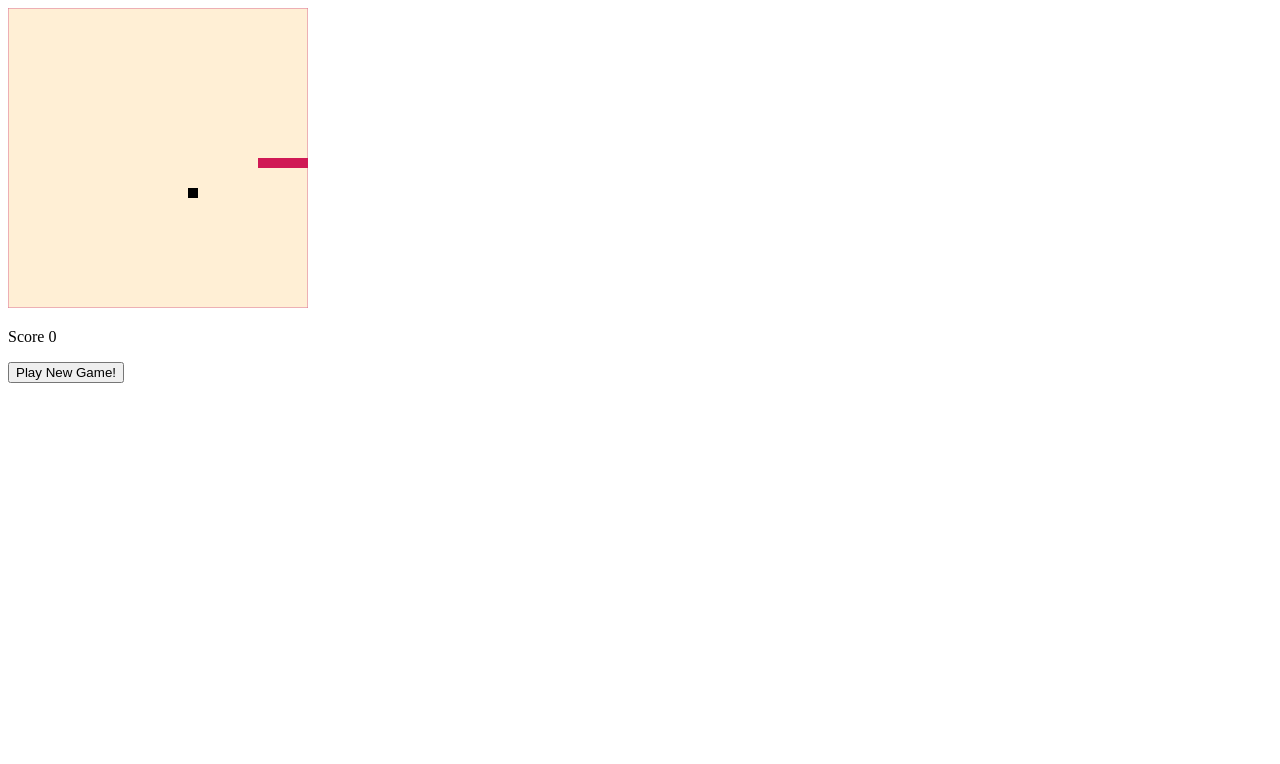
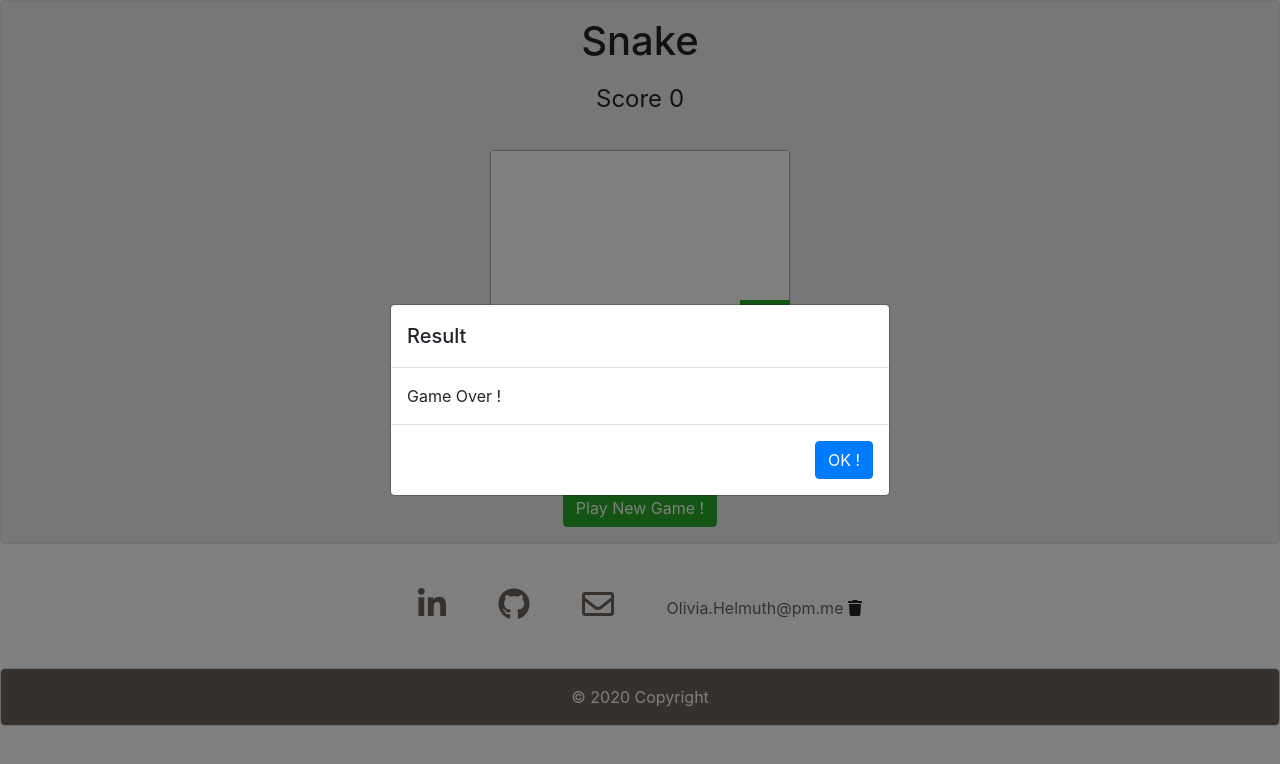
Before and after one commit to OliviaHelmuth/Snake, a website: page Snake.html in a window 1280 px wide. Drawn offline with nearby package versions, Linux system fonts and the light colour scheme.

Commit message:
add style and enhance logic

```diff
--- a/Snake.html
+++ b/Snake.html
@@ -1,16 +1,76 @@
 <!DOCTYPE html>
 <html lang="en">
+
 <head>
     <meta charset="UTF-8">
     <meta name="viewport" content="width=device-width, initial-scale=1.0">
-    <title>Document</title>
+    <title>Snake</title>
     <link rel="stylesheet" href="./Snakecss.css">
+    <link rel="stylesheet" href="./node_modules/bootstrap/dist/css/bootstrap.min.css">
+    <link rel="stylesheet" href="./node_modules/@fortawesome/fontawesome-free/css/all.min.css">
+    <script src="./node_modules/jquery/dist/jquery.min.js"></script>
+    <script src="./node_modules/bootstrap/dist/js/bootstrap.min.js"></script>
+    <link rel="stylesheet" href="../../learn_jquery/node_modules/@fortawesome/fontawesome-free/css/all.min.css">
 </head>
+
 <body>
-    <canvas id="snakeCanvas" width="300" height="300">
-    </canvas>
-    <p> Score <span id="playerScore">0</span></p>
-    <button id="playAgain">Play New Game!</button>
+    <div class="container-fluid border" id="wrapper">
+        <div class="text-center">
+            <h1 class="margin">Snake</h1>
+            <p class="margin"> Score <span id="playerScore">0</span></p>
+            <canvas class="border margin" id="snakeCanvas" width="300" height="300">
+            </canvas>
+        </div>
+        <div class="text-center">
+            <button id="playAgain" type="button" class="margin btn btn-success">Play New Game !</button>
+        </div>
+    </div>
+    <!-- modal for Snake -->
+    <div class="modal fade" id="modalSnake" tabindex="-1" role="dialog" aria-labelledby="modalSnakeTitle"
+    aria-hidden="true">
+    <div class="modal-dialog modal-dialog-centered" role="document">
+      <div class="modal-content">
+        <div class="modal-header">
+          <h5 class="modal-title" id="modalSnakeTitle">Result</h5>
+        </div>
+        <div class="modal-body" id="snakeOutput">
+        </div>
+        <div class="modal-footer">
+          <button type="button" class="btn btn-primary" data-dismiss="modal">OK !</button>
+        </div>
+      </div>
+    </div>
+  </div>
+<!-- footer -->
+    <footer class="page-footer font-small" id="footer">
+        <div class="container">
+            <div class="row">
+                <div class="col-md-12 py-5">
+                    <div class="sm-5 text-center">
+                        <!--Linkedin -->
+                        <a class="footer-icon" href="https://www.linkedin.com/in/olivia-h-a184731a3/" target="_blank">
+                            <i class="brown-font fab fa-linkedin-in fa-lg white-text mr-md-5 mr-3 fa-2x"> </i>
+                        </a>
+                        <!--GitHub-->
+                        <a class="footer-icon" href="https://github.com/OliviaHelmuth" target="_blank">
+                            <i class="brown-font fab fa-github fa-lg white-text mr-md-5 mr-3 fa-2x"></i>
+                        </a>
+                        <!-- Email -->
+                        <a class="footer-icon" href="mailto:Olivia.Helmuth@pm.me">
+                            <i class="brown-font far fa-envelope fa-lg white-text mr-md-5 mr-3 fa-2x">
+                            </i>
+                        </a>
+                        <span class="brown-font">Olivia.Helmuth@pm.me</span>
+                        <i class="fas fa-trash"></i>
+                    </div>
+                </div>
+            </div>
+        </div>
+        <!-- Copyright -->
+        <div class="footer-copyright border text-center py-3" id="copyright">© 2020 Copyright </div>
+        <!-- Copyright -->
+    </footer>
     <script src="./Snakejs.js"></script>
 </body>
+
 </html>
--- a/Snakecss.css
+++ b/Snakecss.css
@@ -1,3 +1,28 @@
-/* #snakeCanvas {
-    border-style: solid;
-} */
+#footer i:hover {
+    color:;
+}
+#footer a {
+    text-decoration: none;
+}
+#playAgain {
+    background-color: #29A829;
+}
+#wrapper {
+    background-color: #efeeea;
+}
+#wrapper p {
+    font-size: 1.5rem;
+}
+#copyright {
+    background-color: #6C625A;
+    color: white;
+}
+.border {
+    border-radius: 5px;
+}
+.margin {
+    margin: 1rem;
+}
+.brown-font {
+    color:#6c625a;
+}
--- a/Snakejs.js
+++ b/Snakejs.js
@@ -1,10 +1,10 @@
 const snakeCanvas = document.getElementById("snakeCanvas");
 const ctx = snakeCanvas.getContext("2d");
 const p = document.getElementById("playerScore");
-const snakeCanvasColor = "papayawhip";
-const snakeCanvasBorderColor = "palevioletred";
-const snakeColor = "#d01955";
-const foodColor = "black";
+const snakeCanvasColor = "white";
+const snakeCanvasBorderColor = "#6c625a";
+const snakeColor = "#29A829";
+const foodColor = "#6c625a";
 let randomNum = 0;
 let Score = 0;
 let playerSpeed = 150;
@@ -15,22 +15,22 @@ let snake = [
     { x: 120, y: 150 },
     { x: 110, y: 150 },
 ];
-let snakeFood = {x: randomNum, y: randomNum}; // always put after createFood()
+let snakeFood = { x: randomNum, y: randomNum }; // always put after createFood()
 function createFood() {
-    randomNum = random10(0,snakeCanvas.width - 10);
-    snakeFood = {x: randomNum, y: randomNum}; // always put after createFood()
+    randomNum = random10(0, snakeCanvas.width - 10);
+    snakeFood = { x: randomNum, y: randomNum }; // always put after createFood()
     ifFoodOnSnake();
 }
 function ifFoodOnSnake() {
     snake.forEach(snakePart => {
         if (snakePart.x == snakeFood.x) {
             createFood();
-            snakeFood = {x: randomNum, y: randomNum}; // always put after createFood()
+            snakeFood = { x: randomNum, y: randomNum }; // always put after createFood()
         }
     });
 }
-function random10(min, max){
-    return Math.round((Math.random()*(max-min)+min)/10)*10;
+function random10(min, max) {
+    return Math.round((Math.random() * (max - min) + min) / 10) * 10;
 }
 createFood();
 function clearCanvas() {
@@ -43,7 +43,7 @@ let dx = 10;
 let dy = 0;
 function drawFood() {
     ctx.fillStyle = foodColor;
-    ctx.fillRect(snakeFood.x,snakeFood.y, 10, 10);
+    ctx.fillRect(snakeFood.x, snakeFood.y, 10, 10);
 }
 function advanceSnake() {
     const head = { x: snake[0].x + dx, y: snake[0].y + dy };
@@ -71,7 +71,7 @@ function main() {
 }
 main();
 document.body.addEventListener("keydown", changeDirection);
-function changeDirection() {
+function changeDirection(e) {
     const LeftKey = 37;
     const RightKey = 39;
     const UpKey = 38;
@@ -83,18 +83,22 @@ function changeDirection() {
     const goingDown = dy === 10;
 
     if (keyPressed == LeftKey && !goingRight) {
+        e.preventDefault(); // without it, the website would scroll up and down on the arrow keys
         dx = -10;
         dy = 0;
     }
     if (keyPressed == RightKey && !goingLeft) {
+        e.preventDefault(); // without it, the website would scroll up and down on the arrow keys
         dx = 10;
         dy = 0;
     }
     if (keyPressed == UpKey && !goingDown) {
+        e.preventDefault(); // without it, the website would scroll up and down on the arrow keys
         dx = 0;
         dy = -10;
     }
     if (keyPressed == DownKey && !goingUp) {
+        e.preventDefault(); // without it, the website would scroll up and down on the arrow keys
         dx = 0;
         dy = 10;
     }
@@ -106,7 +110,8 @@ function checkGameOver() {
             snakePart.x < 0 ||
             snakePart.y == snakeCanvas.width ||
             snakePart.y < 0) {
-            alert("GameOver!");
+            $("#snakeOutput").html("Game Over !");
+            $("#modalSnake").modal("show");
             gameOver = true;
         }
     }
@@ -123,21 +128,21 @@ function checkIfTouchesItself() {
     }
 }
 function ifSnakeAteFood() {
-    if(snake[0].x === snakeFood.x && snake[0].y === snakeFood.y) {
+    if (snake[0].x === snakeFood.x && snake[0].y === snakeFood.y) {
         createFood();
-        snakeFood = {x: randomNum, y: randomNum}; // always put after createFood()
+        snakeFood = { x: randomNum, y: randomNum }; // always put after createFood()
         appendSnake();
         Score = Score + 10;
         p.textContent = Score;
     }
 }
 function appendSnake() {
-        let snakeAdd = snake.slice(-1); // returns an object within an array
-        let snakeAddObject = snakeAdd[0]; // removes the array around the object
-        snake.push(snakeAddObject);
+    let snakeAdd = snake.slice(-1); // returns an object within an array
+    let snakeAddObject = snakeAdd[0]; // removes the array around the object
+    snake.push(snakeAddObject);
 }
 const playAgain = document.getElementById("playAgain");
-playAgain.addEventListener("click", newGame )
+playAgain.addEventListener("click", newGame)
 function newGame() {
     snake = [
         { x: 150, y: 150 }, // head of the snake
@@ -151,6 +156,6 @@ function newGame() {
     gameOver = false;
     Score = 0;
     p.textContent = Score;
-    createFood()
+    createFood();
     main();
 }
```
